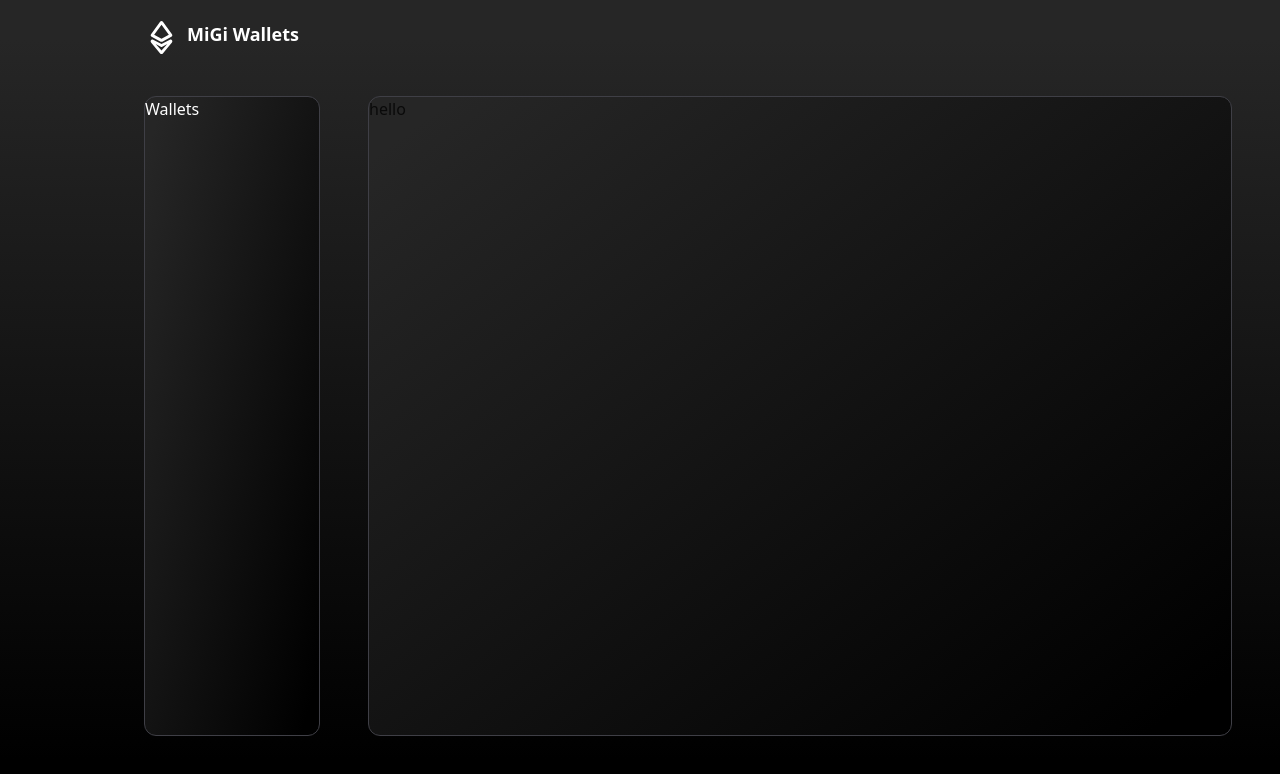
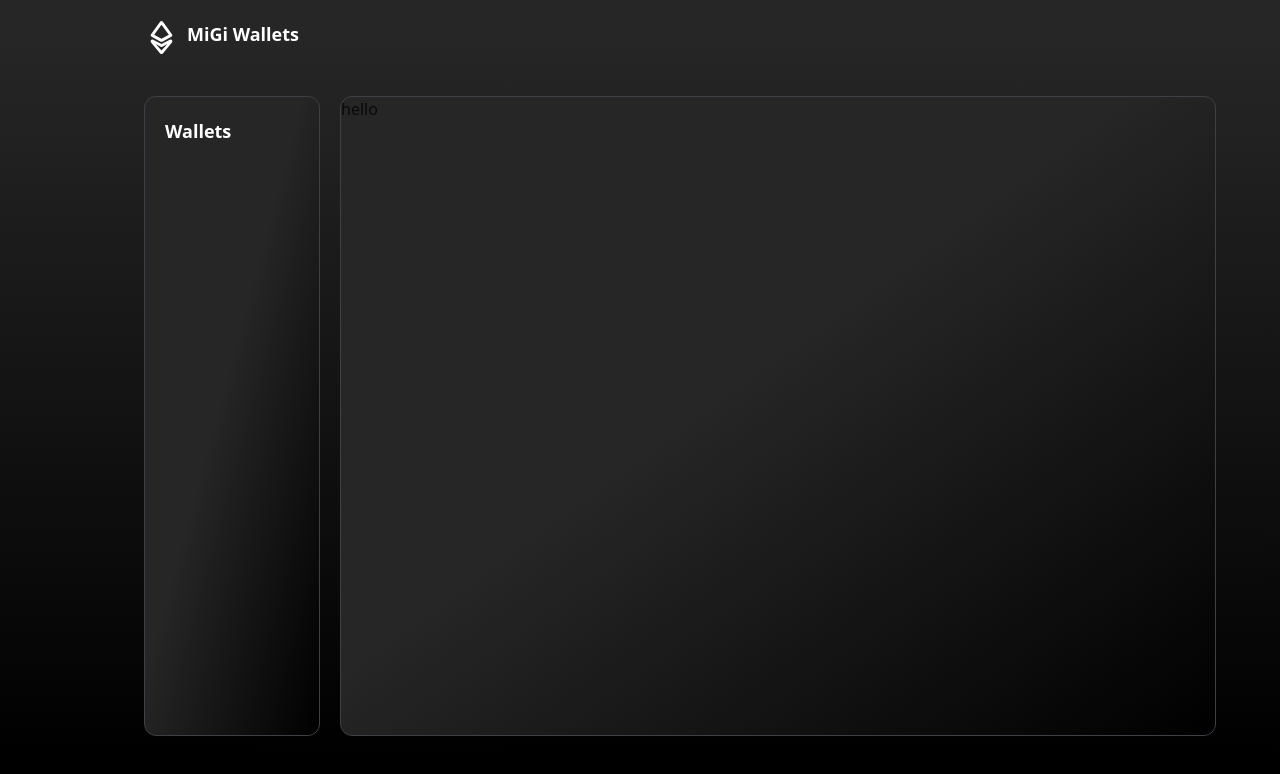
Before and after one commit to adarshk01/web3Wallet, a React (Vite) app: page /dashboard in a window 1280 px wide. Shown: the top 774 px of the page. Built offline with nearby package versions, Linux system fonts and the light colour scheme; the HTML template or start-up script is replaced by a standard one.

Commit message:
recoil update

```diff
--- a/package.json
+++ b/package.json
@@ -19,6 +19,7 @@
     "react": "^18.3.1",
     "react-dom": "^18.3.1",
     "react-router-dom": "^6.26.2",
+    "recoil": "^0.7.7",
     "tailwind-merge": "^2.5.3",
     "tailwindcss-animate": "^1.0.7",
     "vite-plugin-node-polyfills": "^0.22.0"
--- a/src/App.tsx
+++ b/src/App.tsx
@@ -2,10 +2,12 @@ import "./App.css";
 import { BrowserRouter, Routes, Route, Navigate } from "react-router-dom";
 import SeedPhrase from "./components/SeedPhrase";
 import { Dashboard } from "./components/Dashboard";
+import { RecoilRoot } from "recoil";
 // import { Button } from "@/components/ui/button";
 
 function App() {
   return (
+    <RecoilRoot>
       <div>
         <BrowserRouter>
           <Routes>
@@ -15,6 +17,7 @@ function App() {
           </Routes>
         </BrowserRouter>
       </div>
+    </RecoilRoot>
   );
 }
 
--- a/src/components/Dashboard.tsx
+++ b/src/components/Dashboard.tsx
@@ -1,6 +1,10 @@
+import { useRecoilValue } from "recoil";
 import NavBar from "./NavBar";
+import { seedAtom } from "./SeedAtom";
 
 export function Dashboard() {
+  const seed = useRecoilValue(seedAtom);
+
   return (
     <div>
       <div className="bg-gradient-to-b from-neutral-800 from-5% to-black to-95% h-screen ">
@@ -8,10 +12,10 @@ export function Dashboard() {
           <NavBar />
         </div>
         <div className="grid grid-cols-12  min-h-screen pb-16 pt-24 ">
-          <div className="col-span-3 h-full bg-gradient-to-br from-neutral-800 from-5% to-black to-95% lg:ml-36 rounded-xl border border-zinc-700">
-            <div className="text-white">Wallets</div>
+          <div className="col-span-3 h-full bg-gradient-to-br from-neutral-800 from-45% to-black to-100% lg:ml-36 rounded-xl border border-zinc-700">
+            <div className="text-white p-5 font-semibold text-lg">Wallets</div>
           </div>
-          <div className="col-span-9 h-full bg-gradient-to-br from-neutral-800 from-5% to-black to-95%  mx-12 rounded-xl border border-zinc-700">
+          <div className="col-span-9 h-full bg-gradient-to-br from-neutral-800 from-45% to-black to-100%  mx-5 mr-16 rounded-xl border border-zinc-700">
             hello
           </div>
         </div>
--- a/src/components/NewWallet.tsx
+++ b/src/components/NewWallet.tsx
@@ -4,13 +4,17 @@ import { Buffer } from "buffer";
 import { useEffect, useState } from "react";
 import { Button } from "./ui/button";
 import { useNavigate } from "react-router-dom";
+import { seedAtom } from "./SeedAtom";
+import { useRecoilState } from "recoil";
+
 // Polyfill Buffer for the browser environment
 if (typeof window !== "undefined") {
   window.Buffer = Buffer;
 }
 
 export function NewWallet() {
-  const [seedPhrase, setSeedPhrase] = useState<string[]>([]);
+  // const [seedPhrase, setSeedPhrase] = useState<string[]>([]);
+  const [seedPhrase, setSeedPhrase] = useRecoilState(seedAtom);
   const [copyStatus, setCopyStatus] = useState("");
   const navigate = useNavigate();
   //   try {
--- /dev/null
+++ b/src/components/SeedAtom.tsx
@@ -0,0 +1,6 @@
+import { atom } from "recoil";
+
+export const seedAtom = atom<string[]>({
+  key: "seedAtom",
+  default: [],
+});
```
Also changed, not shown: 1 other file (tests, documents, lock files or other folders). Lines whose indentation alone changed are shown as unchanged.
